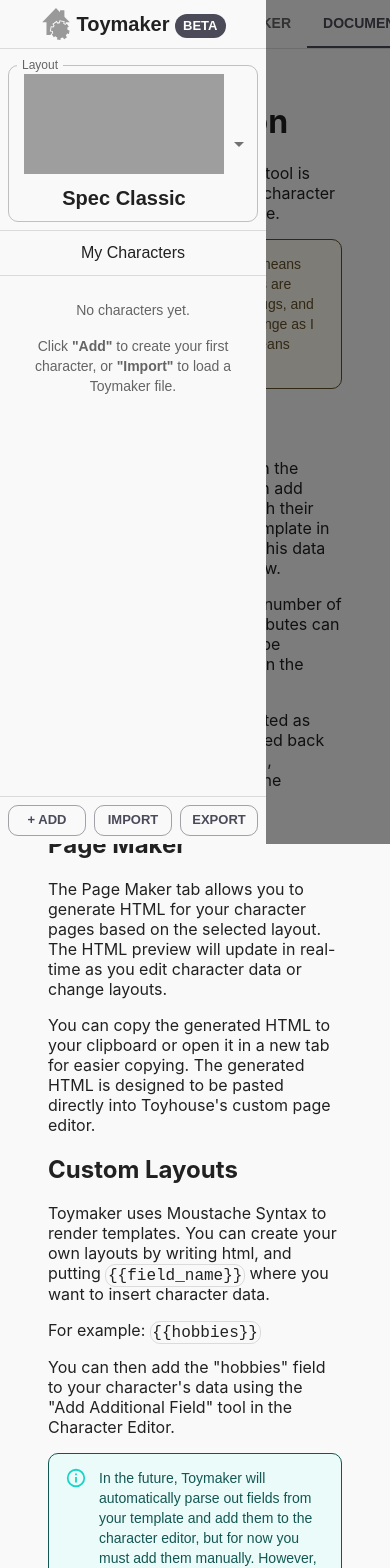
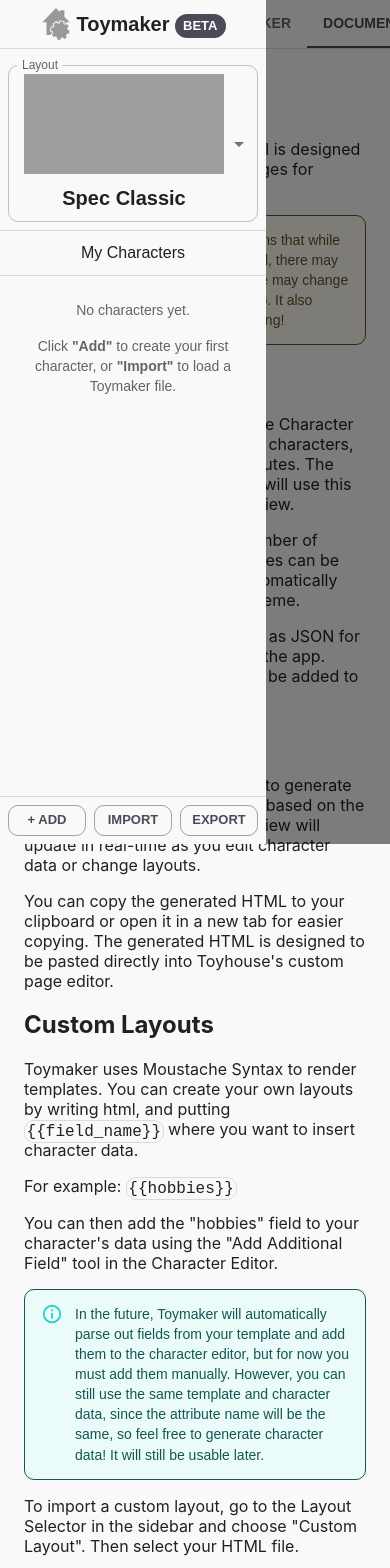
Before and after one commit to spectrology/toyhouse-maker, a React (Create React App) app: page / in a window 390 px wide. Shown: the top 1568 px of the page. Built offline with nearby package versions, Linux system fonts and the light colour scheme; grey boxes are pictures that could not be loaded; some icons are missing.

Commit message:
fix: Padding on small screens for the docs is less irritating

```diff
--- a/src/pages/Documentation/Documentation.tsx
+++ b/src/pages/Documentation/Documentation.tsx
@@ -8,11 +8,11 @@
 
     return (
         <Container maxWidth="md" >
-            <Box textAlign="left" p={4}>
+            <Box textAlign="left" p={{ xs: 1, md: 4 }}>
                 <h1>Documentation</h1>
                 <p>Welcome to <b>Toymaker</b>! This tool is designed to help you create character pages for <a href="http://toyhou.se">Toyhouse</a> with ease.</p>
                 <Alert severity="warning" sx={{ border: 1, borderColor: "warning" }}>
-                    Toymaker is in <b>beta</b>! This means that while the core features are functional, there may be bugs, and the user interface may change as I work on the app. It also means more features are coming!
+                    Toymaker is in <b>beta</b>! This means that while the core features are functional, there may be bugs, and the user interface may change drastically as I work on the app. It also means more features are coming!
                 </Alert>
 
                 <h2>Character Data</h2>
@@ -30,9 +30,9 @@
                 <p> You can then add the "hobbies" field to your character's data using the "Add Additional Field" tool in the Character Editor.</p>
                 <Alert severity="info" sx={{ border: 1, borderColor: "info" }}>
                     In the future, Toymaker will automatically parse out fields from your template and add them to the character editor, but for now you must add them manually.
-                    However, you can still use the same template and character data, since the attribute name will be the same.
+                    However, you can still use the same template and character data, since the attribute name will be the same, so feel free to generate character data! It will still be usable later.
                 </Alert>
-                <p>To import a custom layout, go to the Layout Selector in the sidebar and choose "Custom Layout". Then select your HTML or JSON file.</p>
+                <p>To import a custom layout, go to the Layout Selector in the sidebar and choose "Custom Layout". Then select your HTML file.</p>
                 <h3>Advanced Custom Layout</h3>
                 <p>If you're familiar with JSON, you can create more complex layouts with additional features, like a preview image and preformatted fields of different types.</p>
                 <p>Custom layouts must have at least a name and a template:</p>
```
